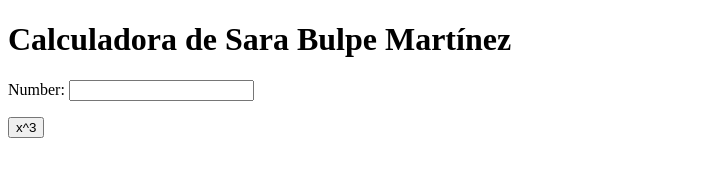
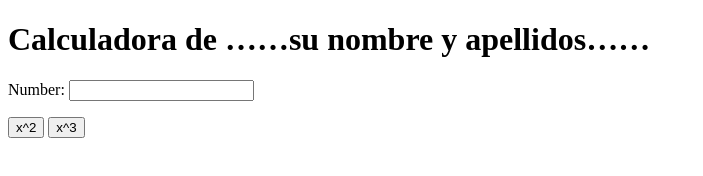
Before and after one commit to hyunxhri/my_calculator_2, a plain HTML site: page index.html in a window 1280 px wide. Shown: the whole page, without its empty margins (0-703 px from the left). Drawn offline with Linux system fonts and the light colour scheme.

Commit message:
x^2 button

```diff
--- a/index.html
+++ b/index.html
@@ -5,10 +5,11 @@
         <meta charset="utf-8">
     </head>
     <body>
-        <h1>Calculadora de Sara Bulpe Martínez</h1>
+        <h1>Calculadora de ……su nombre y apellidos……</h1>
         Number:
         <input type="text" id="n1">
         <p>
+            <button onclick="square()"> x^2 </button>
             <button onclick="cube()"> x^3 </button>
         </p>
         <script type="text/javascript">
@@ -16,6 +17,10 @@
                 var num = document.getElementById("n1");
                 num.value = Math.pow(num.value, 3);
             }
+            function square() {
+                var num = document.getElementById("n1");
+                num.value = Math.pow(num.value, 2);
+            }
         </script>
     </body>
 </html>
```
